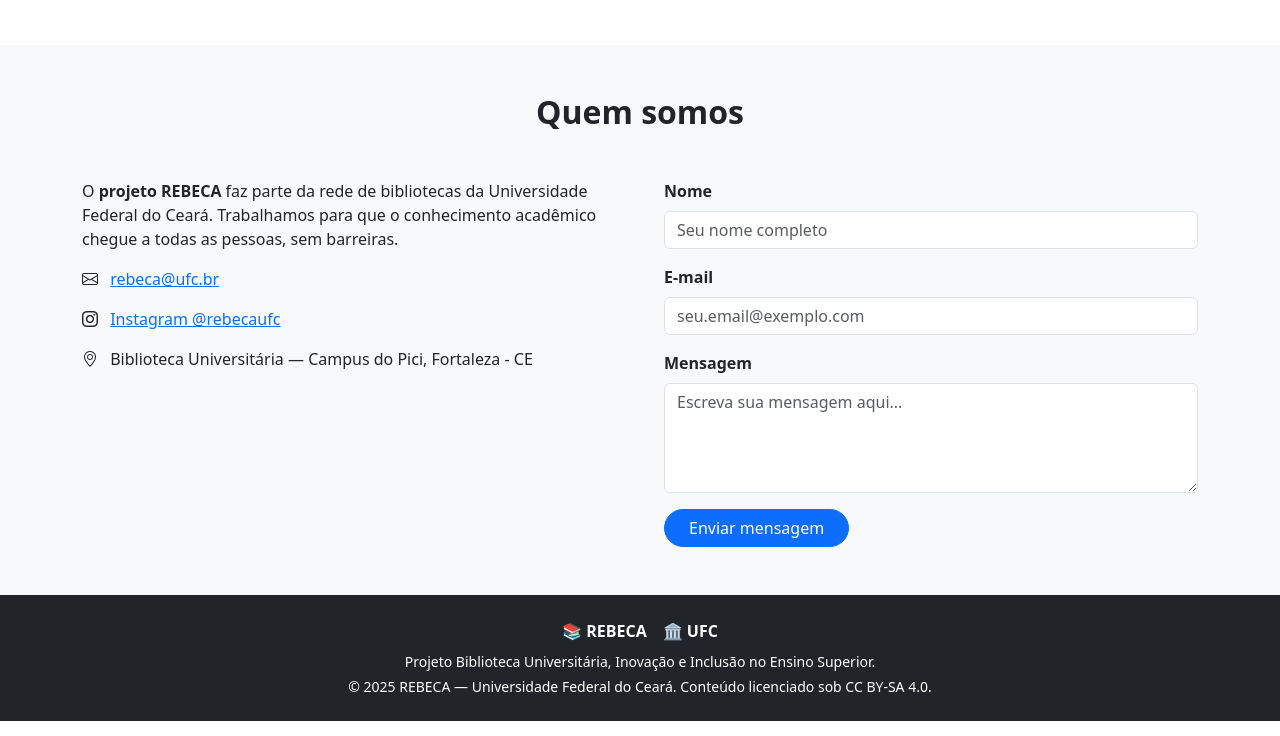
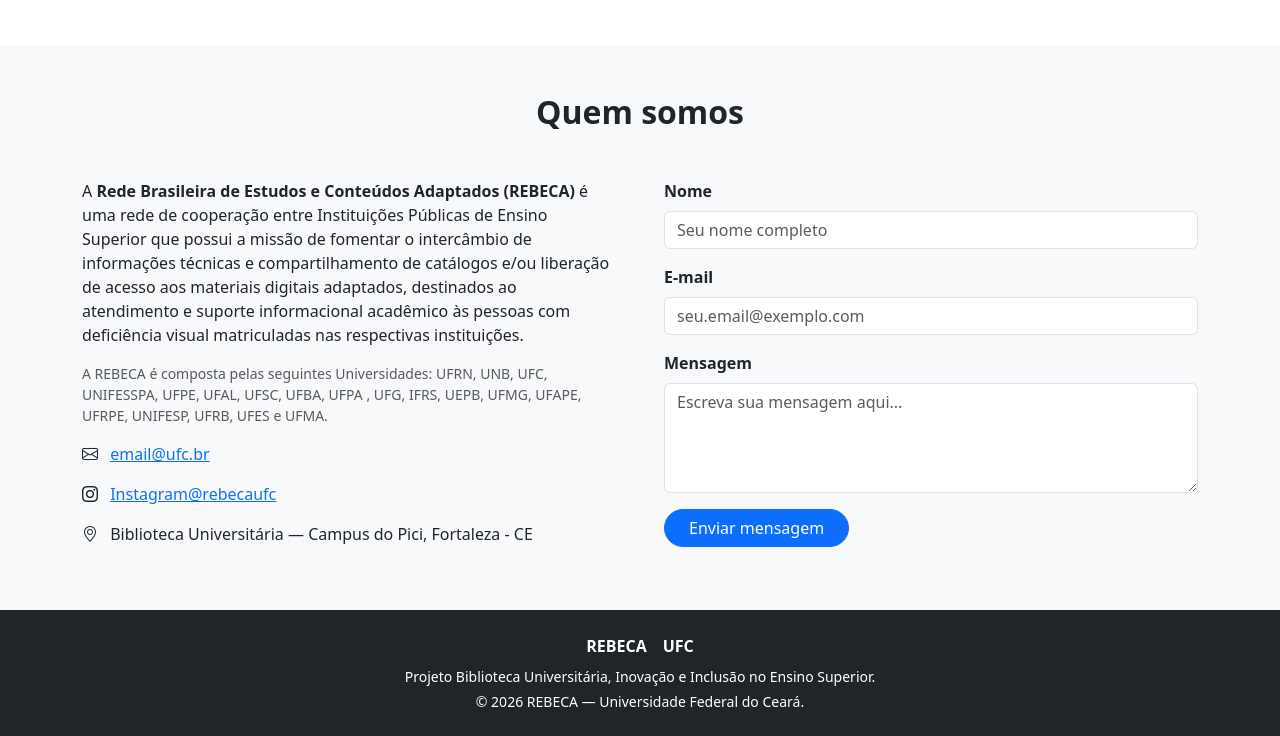
Before and after one commit to BaagrieL/REBECA, a plain HTML site: page index.html in a window 1280 px wide. Shown: the part 3774-4510 px from the top of the page. Drawn offline with nearby package versions, Linux system fonts and the light colour scheme.

Commit message:
ajuste de conteúdos

```diff
--- a/index.html
+++ b/index.html
@@ -563,12 +563,10 @@
                 <h2 class="text-center mb-5 fw-bold">Quem somos</h2>
                 <div class="row g-5">
                     <div class="col-lg-6">
-                        <p>O <strong>projeto REBECA</strong> faz parte da rede de bibliotecas da Universidade Federal do
-                            Ceará. Trabalhamos para que o conhecimento acadêmico chegue a todas as pessoas, sem
-                            barreiras.</p>
-                        <p><i class="bi bi-envelope me-2"></i> <a href="mailto:rebeca@ufc.br">rebeca@ufc.br</a></p>
-                        <p><i class="bi bi-instagram me-2"></i> <a href="#" target="_blank" rel="noopener">Instagram
-                                @rebecaufc</a></p>
+                        <p>A <strong>Rede Brasileira de Estudos e Conteúdos Adaptados (REBECA)</strong> é uma rede de cooperação entre Instituições Públicas de Ensino Superior que possui a missão de fomentar o intercâmbio de informações técnicas e compartilhamento de catálogos e/ou liberação de acesso aos materiais digitais adaptados, destinados ao atendimento e suporte informacional acadêmico às pessoas com deficiência visual matriculadas nas respectivas instituições.</p>
+                        <p class="text-muted small">A REBECA é composta pelas seguintes Universidades: UFRN, UNB, UFC, UNIFESSPA, UFPE, UFAL, UFSC, UFBA, UFPA , UFG, IFRS, UEPB, UFMG, UFAPE, UFRPE, UNIFESP, UFRB, UFES e UFMA.</p>
+                        <p><i class="bi bi-envelope me-2"></i> <a href="mailto:rebeca@ufc.br">email@ufc.br</a></p>
+                        <p><i class="bi bi-instagram me-2"></i> <a href="#" target="_blank" rel="noopener">Instagram@rebecaufc</a></p>
                         <p><i class="bi bi-geo-alt me-2"></i> Biblioteca Universitária — Campus do Pici, Fortaleza - CE
                         </p>
                     </div>
@@ -599,12 +597,11 @@
     <footer class="bg-dark text-white py-4">
         <div class="container text-center">
             <div class="d-flex gap-3 justify-content-center align-items-center mb-2">
-                <span class="fw-bold">📚 REBECA</span>
-                <span class="fw-bold">🏛️ UFC</span>
+                <span class="fw-bold">REBECA</span>
+                <span class="fw-bold">UFC</span>
             </div>
             <p class="small mb-1">Projeto Biblioteca Universitária, Inovação e Inclusão no Ensino Superior.</p>
-            <p class="small mb-0">© 2025 REBECA — Universidade Federal do Ceará. Conteúdo licenciado sob CC BY-SA 4.0.
-            </p>
+            <p class="small mb-0">© 2026 REBECA — Universidade Federal do Ceará.</p>
         </div>
     </footer>
     <script src="https://cdn.jsdelivr.net/npm/bootstrap@5.3.3/dist/js/bootstrap.bundle.min.js"></script>
```
